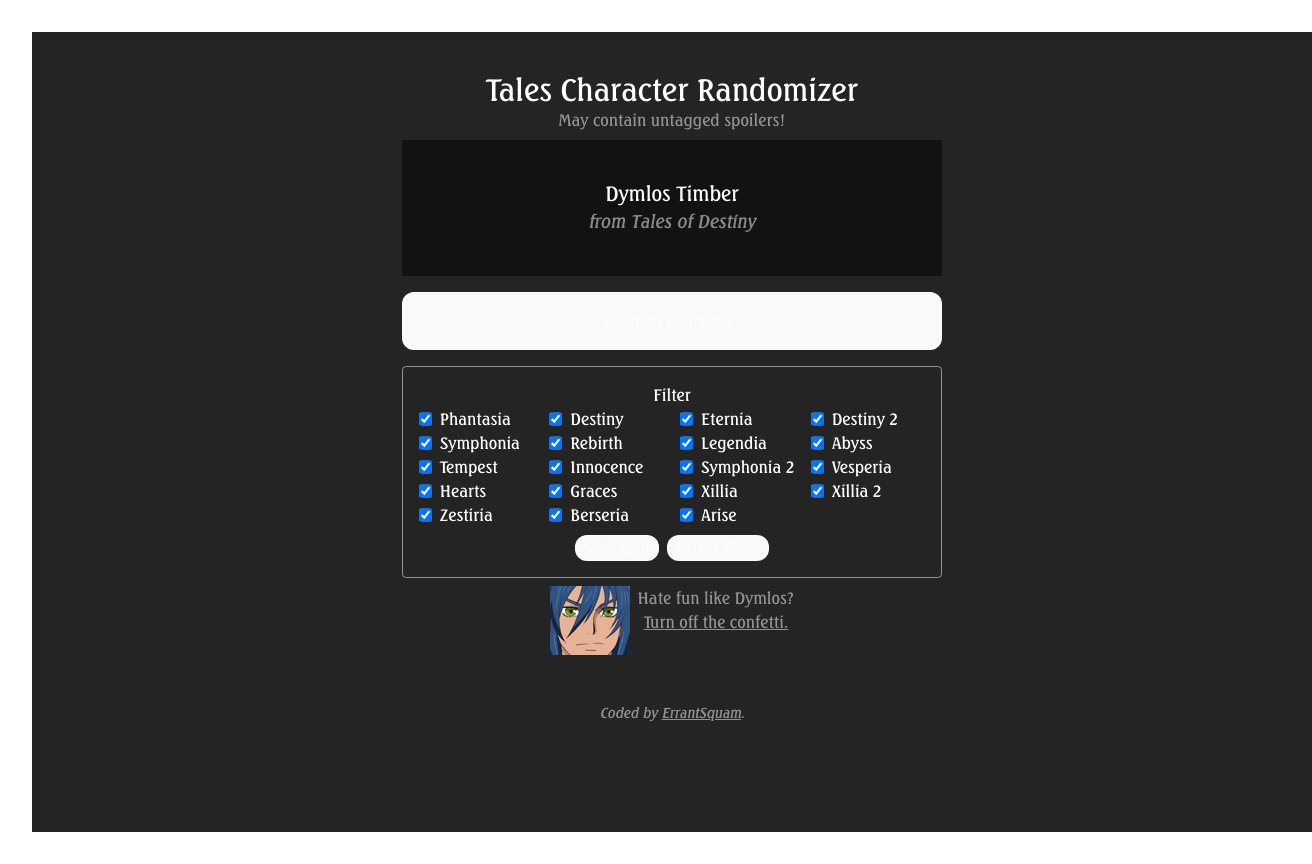
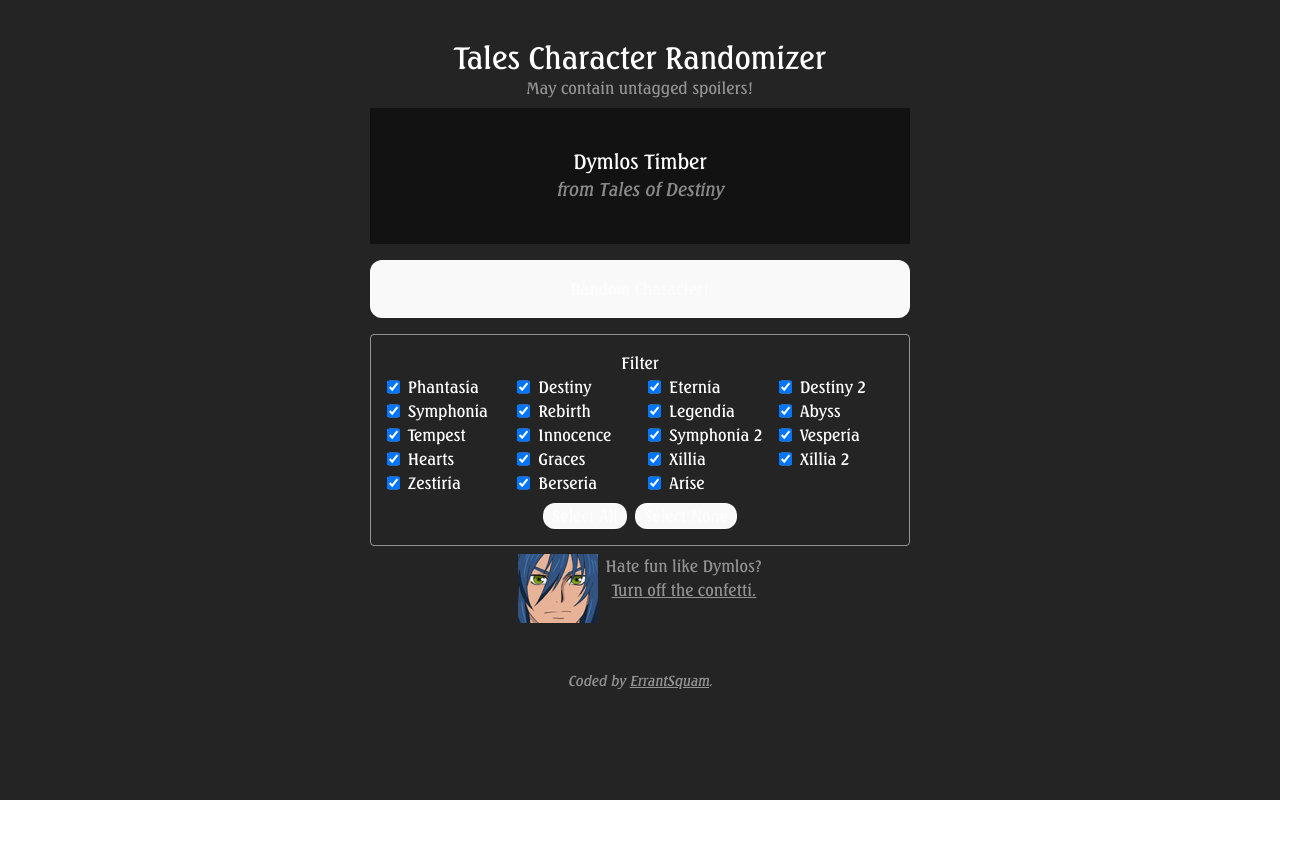
Before and after one commit to errantSquam/tales-randomizer, a React (Vite) app: page / in a window 1280 px wide. Shown: the whole page, 1312 px wide, since content can reach past the window. After the commit the page ends 800 px from the top, so only its background shows below. Built offline with nearby package versions, Linux system fonts and the light colour scheme.

Commit message:
another fix

```diff
--- a/src/App.css
+++ b/src/App.css
@@ -1,32 +1,4 @@
 #root {
-  max-width: 1280px;
-  margin: 0 auto;
-  padding: 2rem;
   text-align: center;
   font-family: "Seagull";
 }
-
-
-@keyframes logo-spin {
-  from {
-    transform: rotate(0deg);
-  }
-
-  to {
-    transform: rotate(360deg);
-  }
-}
-
-@media (prefers-reduced-motion: no-preference) {
-  a:nth-of-type(2) .logo {
-    animation: logo-spin infinite 20s linear;
-  }
-}
-
-.card {
-  padding: 2em;
-}
-
-.read-the-docs {
-  color: #888;
-}
```
